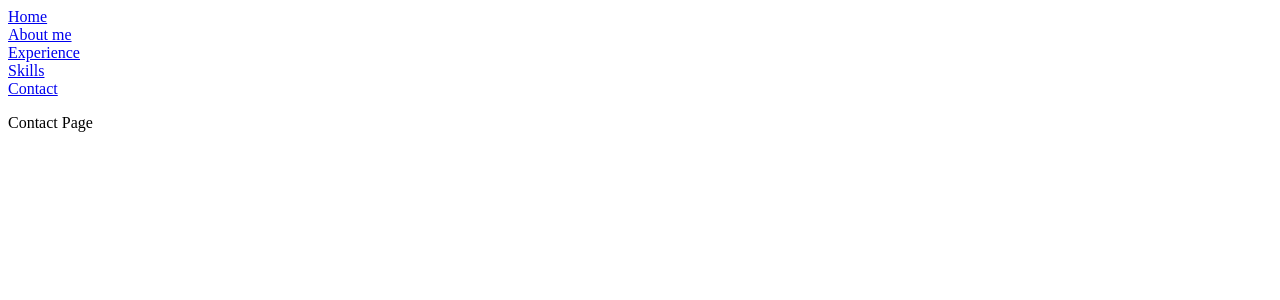
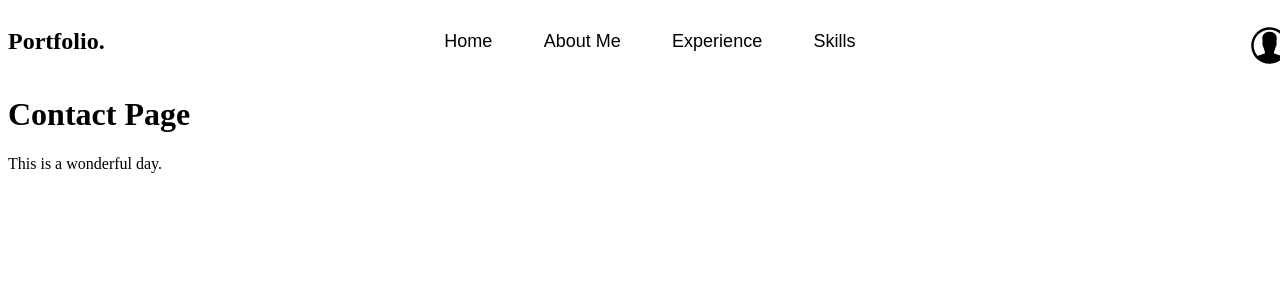
Before and after one commit to dbhardwaj1904/dhanjay_portfolio, a React (Create React App) app: page /contact in a window 1280 px wide. Shown: the top 300 px of the page. Built offline with nearby package versions, Linux system fonts and the light colour scheme.

Commit message:
Added navigation

```diff
--- a/package.json
+++ b/package.json
@@ -6,10 +6,13 @@
     "@testing-library/jest-dom": "^5.16.1",
     "@testing-library/react": "^12.1.2",
     "@testing-library/user-event": "^13.5.0",
+    "bootstrap": "^5.1.3",
     "history": "^5.2.0",
     "ityped": "^1.0.3",
     "react": "^17.0.2",
     "react-dom": "^17.0.2",
+    "react-icons": "^4.3.1",
+    "react-modal": "^3.14.4",
     "react-router-dom": "^6.2.1",
     "react-scripts": "5.0.0",
     "sass": "^1.48.0",
--- a/src/App.js
+++ b/src/App.js
@@ -4,6 +4,8 @@ import {
   Routes,
   Route,
 } from "react-router-dom"
+
+import TopNav from "./components/topNav";
 import Home from "./screens/home";
 import AboutMe from "./screens/aboutme";
 import Experience from "./screens/experience";
@@ -14,6 +16,7 @@ function App() {
   return (
     <>
       <Router>
+        <TopNav />
         <Routes>
           <Route exact path="/" component={Home} element={<Home />}/>
           <Route exact path="/aboutme" component={AboutMe} element={<AboutMe />}/>
--- /dev/null
+++ b/src/components/topNav.css
@@ -0,0 +1,35 @@
+.outer-wrapper-container {
+    display: flex;
+    justify-content: stretch;
+    align-items: stretch;
+}
+
+.inner-middle-wrapper {
+    display: flex;
+    justify-content: center;
+    align-items: center;
+    font: 1.2em sans-serif;
+    margin-left: 35%;
+    margin-right: 35%;
+    font-size: large;
+}
+
+.home-nav-container {
+    margin-right: 20%;
+}
+
+.about-me-nav-container {
+    margin-right: 20%;
+}
+
+.experience-nav-container {
+    margin-right: 20%;
+}
+
+.skills-nav-container {
+    margin-right: 20%;
+}
+
+.contact-icon {
+    margin-top: 15px;
+}
--- /dev/null
+++ b/src/components/topNav.js
@@ -0,0 +1,53 @@
+import React, {
+} from "react";
+import {
+    Link,
+} from "react-router-dom";
+import "./topNav.css";
+import * as ContactIcon from "react-icons/io";
+
+export default function TopNav() {
+
+    return (
+        <div className="outer-wrapper-container">
+
+            {/* Left Nav */}
+            <div className="inner-left-wrapper">
+                <h2> Portfolio. </h2>
+            </div>
+
+            {/* Middle Nav */}
+            <div className="inner-middle-wrapper">
+                <div className="home-nav-container">
+                    <Link
+                        to="/"
+                        className="home-link-nav" style={{ textDecoration: 'none', color: 'black' }}>Home</Link>
+                </div>
+                <div className="about-me-nav-container">
+                    <Link
+                        to="/aboutme"
+                        className="about-me-link-nav" style={{ textDecoration: 'none', color: 'black' }}>About&nbsp;Me</Link>
+                </div>
+                <div className="experience-nav-container">
+                    <Link
+                        to="/experience"
+                        className="experience-link-nav" style={{ textDecoration: 'none', color: 'black' }}>Experience</Link>
+                </div>
+                <div className="skills-nav-container">
+                    <Link
+                        to="/skills"
+                        className="skills-link-nav" style={{ textDecoration: 'none', color: 'black' }}>Skills</Link>
+                </div>
+            </div>
+
+
+            {/* Right Nav OR Hamburger menu */}
+            <div className="inner-right-wrapper">
+                <div className="contact-icon">
+                <ContactIcon.IoIosContact size={45} />
+                </div>
+            </div>
+
+        </div>
+    );
+}
--- a/src/index.css
+++ /dev/null
@@ -1,13 +0,0 @@
-body {
-  margin: 0;
-  font-family: -apple-system, BlinkMacSystemFont, 'Segoe UI', 'Roboto', 'Oxygen',
-    'Ubuntu', 'Cantarell', 'Fira Sans', 'Droid Sans', 'Helvetica Neue',
-    sans-serif;
-  -webkit-font-smoothing: antialiased;
-  -moz-osx-font-smoothing: grayscale;
-}
-
-code {
-  font-family: source-code-pro, Menlo, Monaco, Consolas, 'Courier New',
-    monospace;
-}
--- a/src/screens/aboutme.js
+++ b/src/screens/aboutme.js
@@ -1,10 +1,8 @@
 import React from "react";
-import TopNav from "./topNav";
 
 export default function AboutMe(){
     return (
         <>
-        <TopNav />
         <p>About Page</p>
         </>
     );
--- a/src/screens/contact.js
+++ b/src/screens/contact.js
@@ -1,11 +1,10 @@
 import React from "react";
-import TopNav from "./topNav";
 
 export default function Contact(){
     return (
         <>
-        <TopNav />
-        <p>Contact Page</p>
+        <h1>Contact Page</h1>
+        <p>This is a wonderful day.</p>
         </>
     );
 }
--- a/src/screens/experience.js
+++ b/src/screens/experience.js
@@ -1,10 +1,8 @@
 import React from "react";
-import TopNav from "./topNav";
 
 export default function Experience(){
     return (
         <>
-        <TopNav />
         <p>Experience Page</p>
         </>
     );
--- a/src/screens/home.js
+++ b/src/screens/home.js
@@ -1,5 +1,4 @@
 import React, { useEffect, useRef } from "react";
-import TopNav from "./topNav";
 import {
     init,
 } from "ityped";
@@ -20,7 +19,6 @@ export default function Home(){
 
     return (
         <>
-        <TopNav />
         <h2>Hi There, I'm</h2>
         <h1>Dhanjay Bhardwaj</h1>
         <h3><span ref={textRef}></span></h3>
--- a/src/screens/skills.js
+++ b/src/screens/skills.js
@@ -1,10 +1,8 @@
 import React from "react";
-import TopNav from "./topNav";
 
 export default function Skills(){
     return (
         <>
-        <TopNav />
         <p>Skills Page</p>
         </>
     );
--- a/src/screens/topNav.js
+++ /dev/null
@@ -1,16 +0,0 @@
-import React from "react";
-import {
-    Link,
-} from "react-router-dom";
-
-export default function TopNav() {
-    return (
-        <div>
-            <Link to="/"> Home </Link><br />
-            <Link to="/aboutme">About me</Link><br />
-            <Link to="/experience">Experience</Link><br />
-            <Link to="/skills">Skills</Link><br />
-            <Link to="/contact">Contact</Link>
-        </div>
-    );
-}
```
Also changed, not shown: 1 other file (tests, documents, lock files or other folders).
